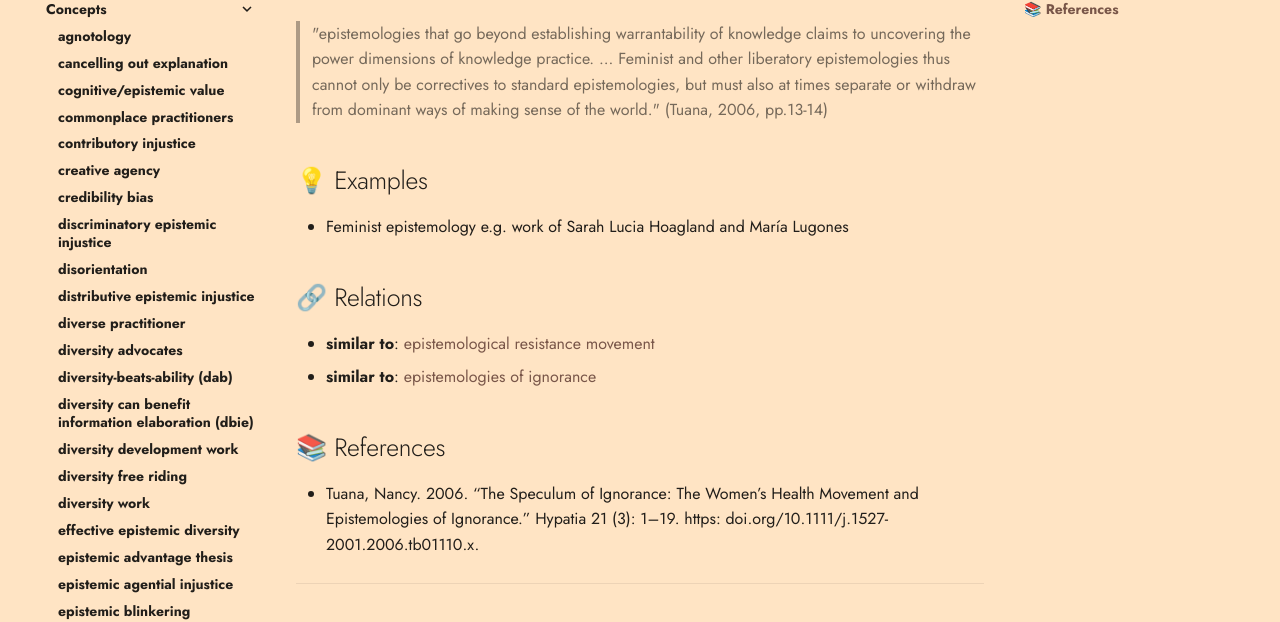
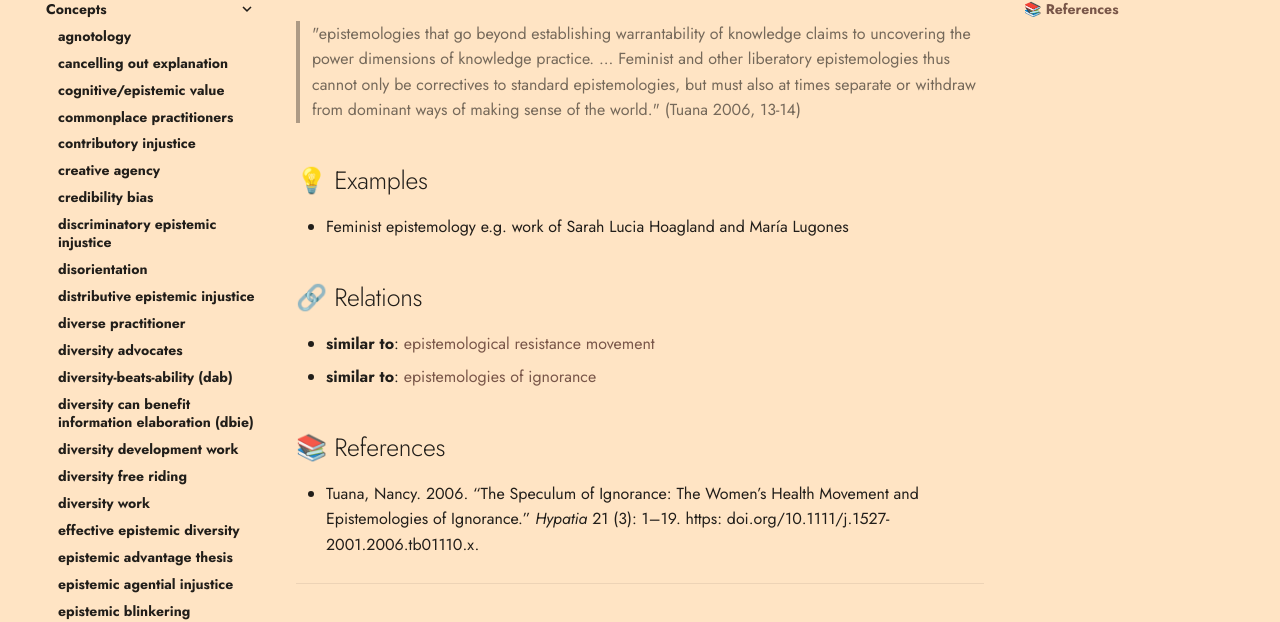
Before and after one commit to conceptcartography/conceptcartography, an MkDocs documentation site: the page built from docs/concepts/liberatory-epistemologies.md, in a window 1280 px wide. Shown: the part 210-832 px from the top of the page. Built offline with MkDocs 1.6.1 and Material for MkDocs 9.7.7, drawn with Linux system fonts in a browser that asks for light colours; comment, search, counter and statistics services are not loaded; the version menu is left out.

Commit message:
Update reference format

```diff
--- a/docs/concepts/liberatory-epistemologies.md
+++ b/docs/concepts/liberatory-epistemologies.md
@@ -2,7 +2,7 @@
 
 ## 📖 Definitions
 
-> "epistemologies that go beyond establishing warrantability of knowledge claims to uncovering the power dimensions of knowledge practice. ... Feminist and other liberatory epistemologies thus cannot only be correctives to standard epistemologies, but must also at times separate or withdraw from dominant ways of making sense of the world." (Tuana, 2006, pp.13-14)
+> "epistemologies that go beyond establishing warrantability of knowledge claims to uncovering the power dimensions of knowledge practice. ... Feminist and other liberatory epistemologies thus cannot only be correctives to standard epistemologies, but must also at times separate or withdraw from dominant ways of making sense of the world." (Tuana 2006, 13-14)
 
 ## 💡 Examples
 
@@ -15,7 +15,7 @@
 
 ## 📚 References
 
-- Tuana, Nancy. 2006. “The Speculum of Ignorance: The Women’s Health Movement and Epistemologies of Ignorance.” Hypatia 21 (3): 1–19. https: doi.org/10.1111/j.1527-2001.2006.tb01110.x.
+- Tuana, Nancy. 2006. “The Speculum of Ignorance: The Women’s Health Movement and Epistemologies of Ignorance.” _Hypatia_ 21 (3): 1–19. https: doi.org/10.1111/j.1527-2001.2006.tb01110.x.
 
 ---
 
```
